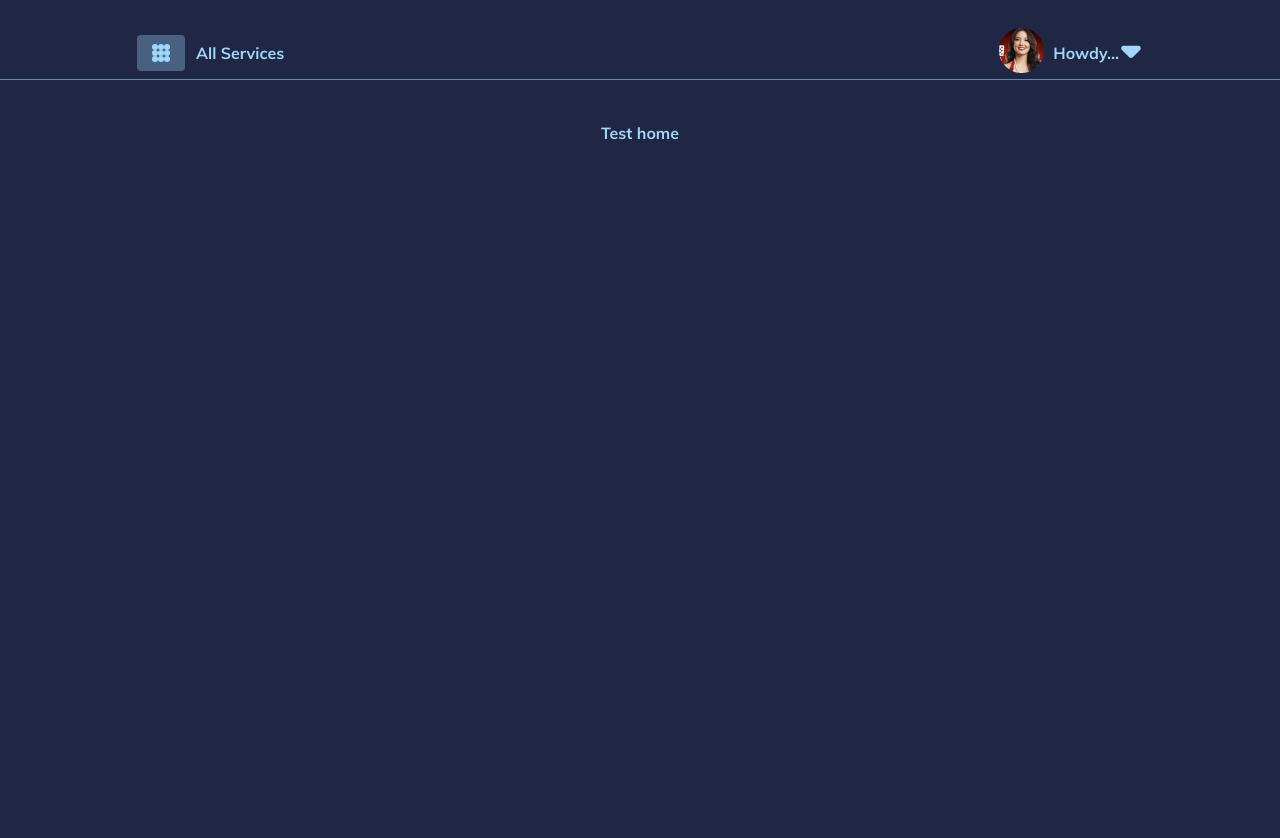
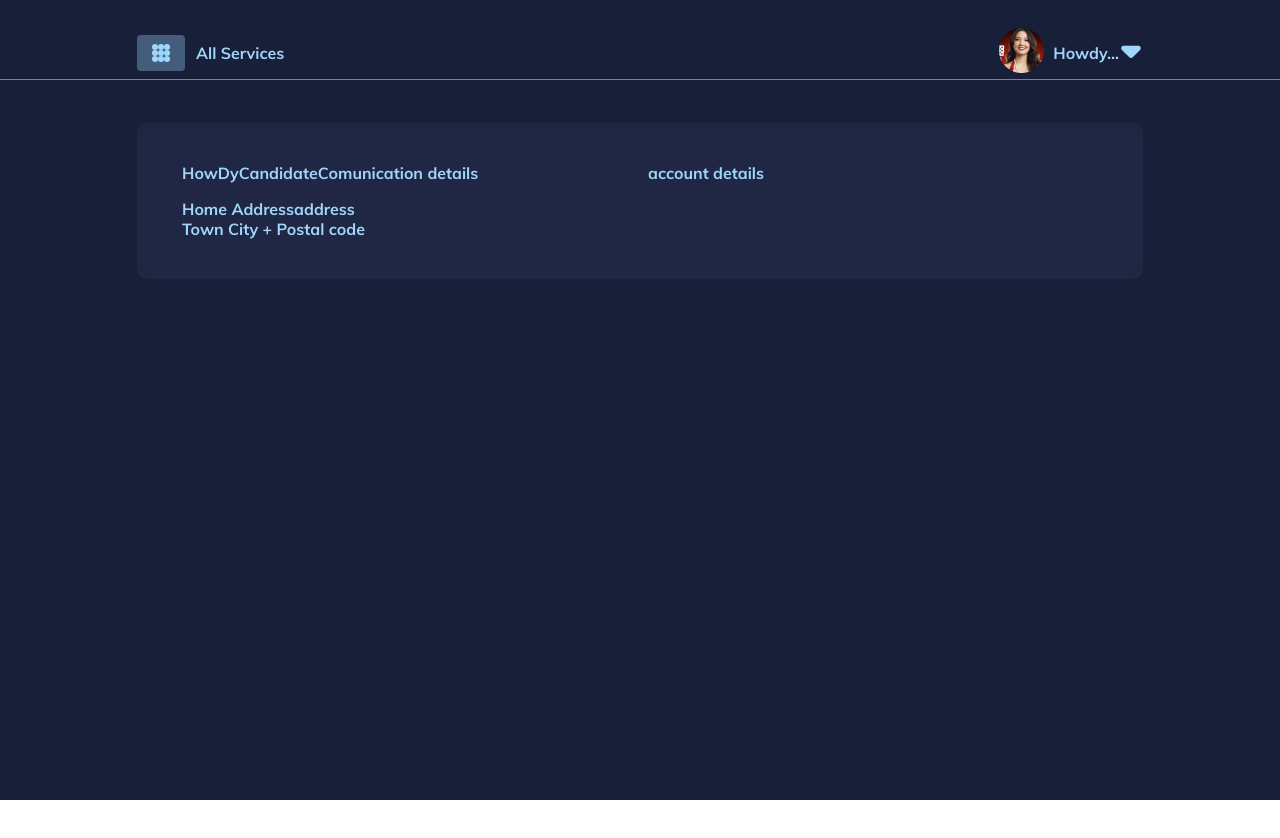
Before and after one commit to damadoko/profile-assignment, a Next.js app: page / in a window 1280 px wide. Shown: the top 838 px of the page. After the commit the page ends 800 px from the top, so only its background shows below. Built offline with nearby package versions, Linux system fonts and the light colour scheme.

Commit message:
Create Grid layout

```diff
--- a/components/CContainer/CContainer.tsx
+++ b/components/CContainer/CContainer.tsx
@@ -11,10 +11,8 @@ const StyledContainer = styled(Container)<ICContainer>`
     ${(props) =>
       props.variant === 'mainContent' &&
       css`
-        padding-top: 43px;
+        margin-top: 43px;
       `}
-    padding-left: 16px;
-    min-height: 100vh;
 
     padding-left: 16px;
     padding-right: 16px;
--- a/components/Layout/Layout.tsx
+++ b/components/Layout/Layout.tsx
@@ -7,9 +7,16 @@ const StyledDiv = styled.div`
   display: flex;
   flex-direction: column;
   align-items: center;
-  padding-top: 80px;
+  background-color: #172038;
 
-  background-color: #1f2744;
+  > main {
+    flex-grow: 1;
+    width: 100%;
+  }
+
+  header {
+    flex-grow: 0;
+  }
 `
 const Layout: React.FC = ({children}) => {
   return (
--- a/components/Layout/_Header.tsx
+++ b/components/Layout/_Header.tsx
@@ -6,11 +6,8 @@ import CContainer from 'components/CContainer'
 import GridDotButton from 'components/Layout/_GridDotButton'
 import MyAccount from 'components/Layout/_MyAccount'
 
-const StyledHeader = styled.div`
-  position: fixed;
-  top: 0;
-  left: 0;
-  right: 0;
+const StyledHeader = styled.header`
+  width: 100%;
   height: 80px;
   border-bottom: 1px solid #6389af;
 
--- a/components/pages/Home/Home.tsx
+++ b/components/pages/Home/Home.tsx
@@ -1,12 +1,40 @@
 import React from 'react'
 import Grid from '@material-ui/core/Grid'
+import styled from 'styled-components'
 
 import CContainer from 'components/CContainer'
+
+const StyledDiv = styled.div`
+  background-color: #1f2744;
+  border-radius: 10px;
+  padding: 40px 45px;
+`
 
 const Home: React.FC = () => {
   return (
     <CContainer variant="mainContent">
-      <Grid container>Test home</Grid>
+      <StyledDiv>
+        <Grid container spacing={2}>
+          <Grid container item xs={6}>
+            <Grid item>HowDyCandidate</Grid>
+            <Grid item>Comunication details</Grid>
+          </Grid>
+
+          <Grid item xs={6}>
+            account details
+          </Grid>
+
+          <Grid container item xs={12}>
+            Home Address
+            <Grid item xs={6}>
+              address
+            </Grid>
+            <Grid item xs={6}>
+              Town City + Postal code
+            </Grid>
+          </Grid>
+        </Grid>
+      </StyledDiv>
     </CContainer>
   )
 }
```
